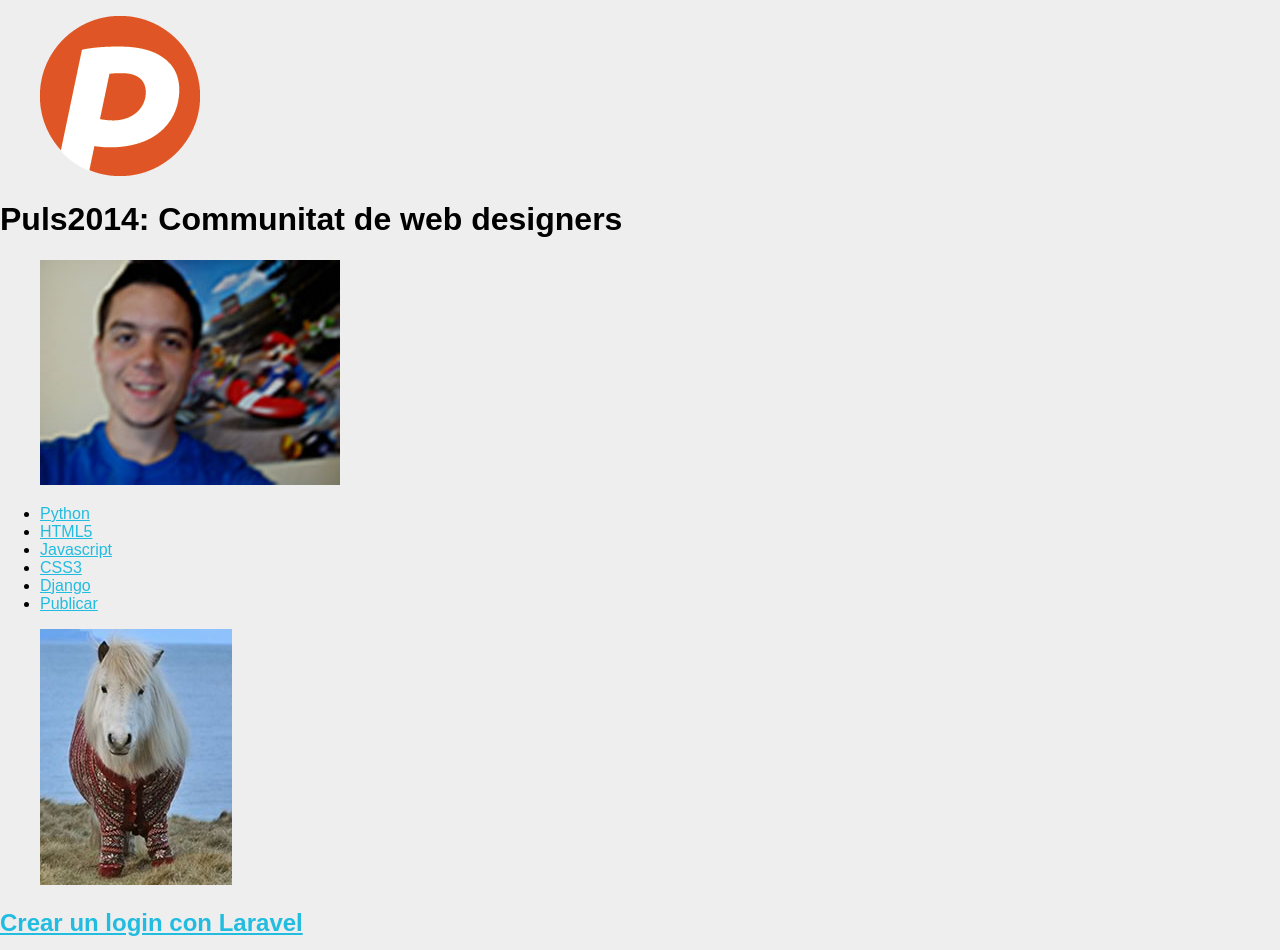
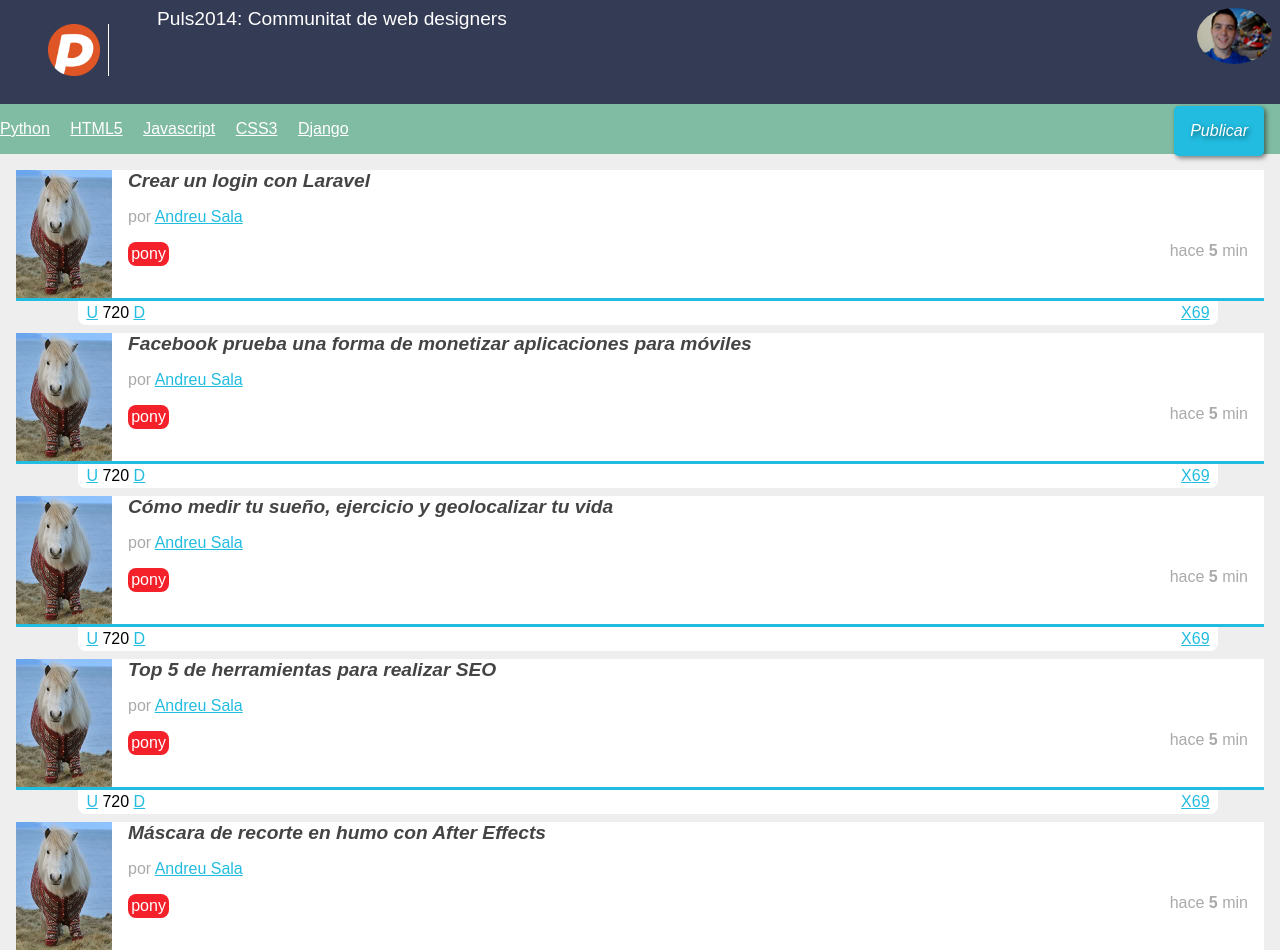
Before and after one commit to krotus/web-design, a plain HTML site: page index.html in a window 1280 px wide. Shown: the top 950 px of the page. Drawn offline with Linux system fonts and the light colour scheme.

Commit message:
Versió 1.0 css3

```diff
--- a/estilos.css
+++ b/estilos.css
@@ -9,3 +9,201 @@ body
 	font-family: Arial;
 	font-size: 16px;
 }
+
+footer
+{
+	background: #22BCE0;
+	color: rgba(255,255,255,0.7); /*color blanc transparent al 70%*/
+	text-align: center;
+	padding:1em;
+}
+
+footer p:first-child
+{
+	margin-bottom: 0;
+}
+
+footer p:last-child
+{
+	margin-top: 0;
+}
+
+footer p:last-child:before
+{
+	content: "- "
+}
+
+footer p:last-child:after
+{
+	content: " -";
+}
+
+header
+{
+	background: #343B54;
+	color: white;
+	padding: 0.5em;
+	overflow: hidden;
+}
+
+header figure
+{
+	float: left;
+}
+
+header h1
+{
+	font-size: 1.2em;
+	font-weight: normal;
+	margin: 0 70px 0 0;
+}
+
+header #avatar
+{
+	margin: 0.5em 0.5em 0 0;
+	top: 0;
+	right: 0;
+	position: absolute;
+}
+
+header #avatar img
+{
+	border-radius: 50%;
+	width: 75px;
+}
+
+header #logo img
+{
+	border-right: 1px solid white;
+	padding-right: 0.5em;
+	margin-right: 0.5em;
+	width: 52px;
+}
+
+nav
+{
+	background: #80BCA3;
+	padding: 0.5em 0;
+	position:relative;
+}
+
+nav ul
+{
+	list-style: none;
+	margin: 0;
+	padding: 0;
+}
+
+nav ul #publicar_nav
+{
+	position: absolute;
+	top:0.1em;
+	right:0;
+}
+
+nav ul #publicar_nav a
+{
+	background: #22BCE0;
+	border-radius: 5px;
+	padding: 1em;
+	text-decoration: none;
+	font-style: italic;
+	text-shadow: rgba(0,0,0,0.5) 2px 2px 5px;
+	box-shadow: rgba(0,0,0,0.5) 2px 2px 5px;
+}
+
+nav ul li
+{
+	display: inline-block;
+	margin: 0 1em 0 0;
+}
+
+nav ul li a
+{
+	color: white;
+	display: block;
+	padding: 0.5em 0;
+}
+
+#contenido
+{
+	margin: 1em;
+}
+
+#contenido .item
+{
+	background: white;
+	border-bottom: 3px solid #22BCE0;
+	margin-bottom: 2em;
+	min-height: 128px;
+	position:relative;
+}
+
+#contenido .item .imagen_item
+{
+	float: left;
+	margin: 0 1em 0 0;
+}
+
+#contenido .item .autor_item
+{
+	color: #AAA;
+}
+
+#contenido .item .datos_item
+{
+	margin: 1em 1em 0 0;
+	text-align: right;
+}
+
+#contenido .item .datos_item .fecha_item
+{
+	color: #AAA;
+}
+
+#contenido .item .datos_item .tag_item
+{
+	background: #F4202A;
+	border-radius:0.5em;
+	color:white;
+	float:left;
+	display: inline-block;
+	padding: 0.2em;
+	text-decoration:none;
+}
+
+#contenido .item .imagen_item img
+{
+	width: 96px;
+}
+
+#contenido .item .titulo_item
+{
+	font-size: 1.2em;
+	font-style: italic;
+	padding-top: 1em 1em 0 0;
+}
+
+#contenido .item .titulo_item a
+{
+	color: #444;
+	text-decoration: none;
+}
+
+#contenido .item .votacion
+{
+	border-radius: 0 0 0.5em 0.5em;
+	position: absolute;
+	left:5%;
+	margin-top: 3px;
+	padding: 0.2em 0.5em;
+	top:100%;
+	background: white;
+	width: 90%;
+}
+
+#contenido .item .votacion .comentarios_item,
+#contenido .item .votacion .guardar_item
+{
+	float: right;
+}
```
